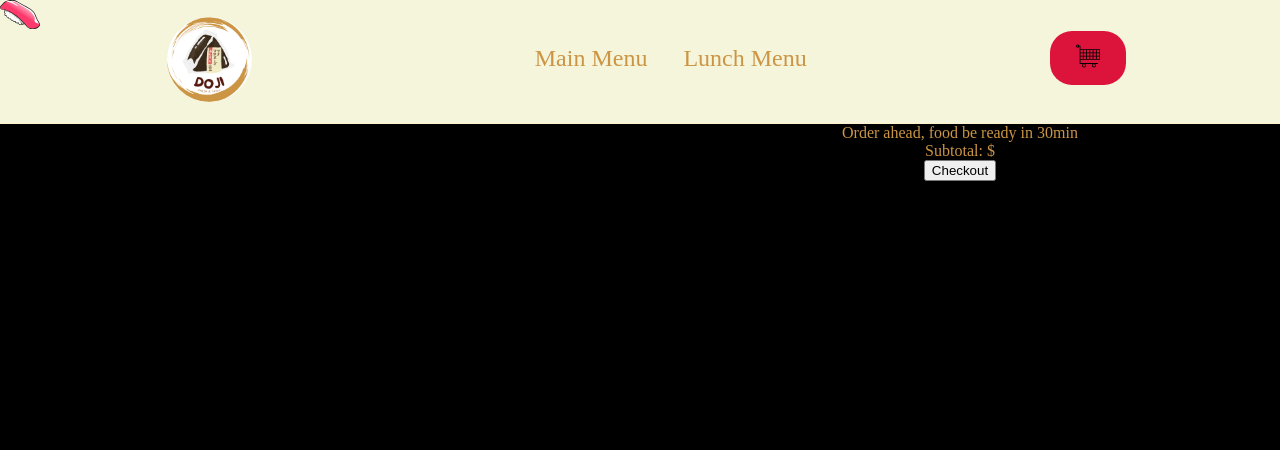
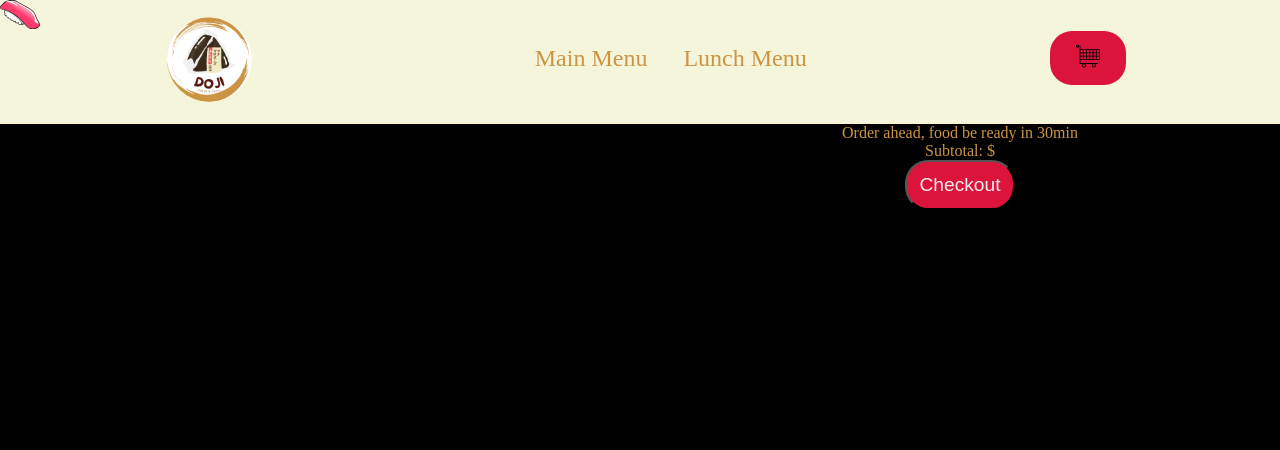
Before and after one commit to andrewymin/Doji_restaurant, a Flask app: page /shopping_cart in a window 1280 px wide. Shown: the top 450 px of the page. Run offline with Flask 2, Linux system fonts and the light colour scheme; parts of the project's set-up code (start-up, migrations or seed data) failed here and were passed over; some libraries are stand-ins or nearby versions; some web fonts are replaced.

Commit message:
Style cart button with cart

```diff
--- a/static/css/styles.css
+++ b/static/css/styles.css
@@ -514,7 +514,7 @@ nav div:nth-child(3) {
 }
 
 .cart {
-  background: crimson;
+  background-color: crimson;
   border: none;
   outline: none;
   width: 75%;
@@ -523,7 +523,7 @@ nav div:nth-child(3) {
   border-radius: 22px;
   text-decoration: none;
   height: 100%;
-  color: #fff;
+  color: #eee;
   display: block;
   cursor: pointer;
 }
@@ -533,7 +533,7 @@ nav div:nth-child(3) {
 }
 
 .cart:hover {
-  background: darkolivegreen;
+  background-color: darkred;
 }
 
 .l-main {
@@ -835,8 +835,20 @@ input[type="text"] {
     flex-direction: column;
     justify-content: space-evenly;
 }
+
+.checkoutButton {
+    cursor: pointer;
+    outline: none;
+    padding: 12px;
+    border-radius: 23px;
+    background: crimson;
+    font-size: 1.2rem;
+    color: #eee;
 }
 
+.checkoutButton:hover {
+    background-color: darkred;
+}
 
 /***************************** animations ********************************/
 .slide-up {
```
Also changed, not shown: menu.db.
